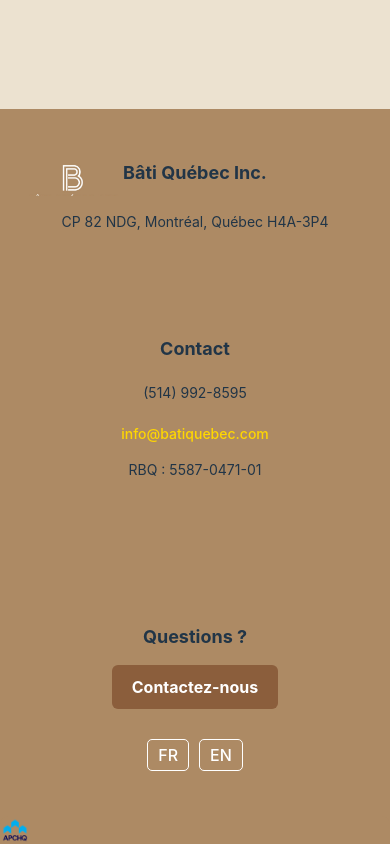
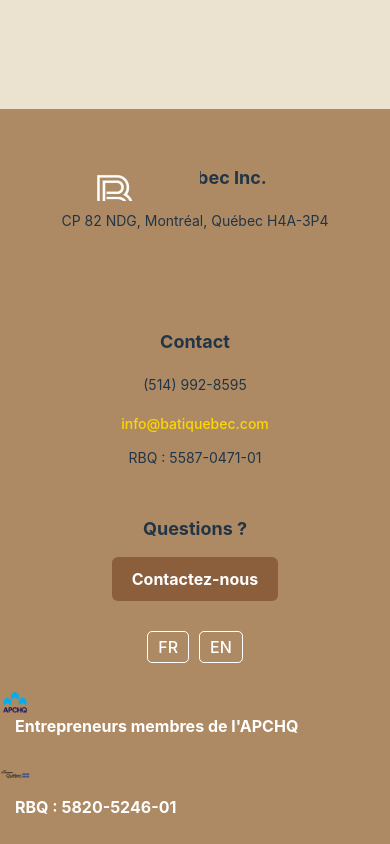
Before and after one commit to MyriamAssam/bati, a React (Vite) app: page / in a window 390 px wide. Shown: the part 2500-3344 px from the top of the page. Built offline with nearby package versions, Linux system fonts and the light colour scheme.

Commit message:
css telephone

```diff
--- a/src/App.css
+++ b/src/App.css
@@ -24,8 +24,8 @@ body {
     display: flex;
     flex-direction: column;
     align-items: center;
-    gap: 10px;
-    margin-top: 20px;
+    gap: 5px;
+    margin-top: 10px;
   }
 
   .certification-block {
@@ -770,31 +770,31 @@ header {
 
 @media (max-width: 768px) {
   .footer-container {
-    display: flex;
     flex-direction: column;
-    gap: 20px;
-    padding: 20px;
-    text-align: center;
+    align-items: center;
+    padding: 10px 20px;
+    gap: 10px;
   }
 
   .footer-section {
-    width: 100%;
-    display: flex;
-    flex-direction: column;
-    align-items: center;
+    margin-top: 15px !important;
+    padding: 0;
   }
 
-  .footer-section p,
-  .footer-section h3 {
-    text-align: center;
+  .footer-logo-img {
+    width: 90px;
+    margin-bottom: 5px;
   }
 
-  .footer-section img {
-    max-width: 100px;
-    height: auto;
-    margin-bottom: 10px;
+  .footer-title {
+    font-size: 17px;
+  }
+
+  .footer-section p {
+    margin: 4px 0;
   }
 }
+
 
 .info-box h3 {
   margin-top: 0;
@@ -864,24 +864,31 @@ header {
 
 @media (max-width: 768px) {
   .footer-section.entreprise {
-    margin-top: 10px;
+    margin-top: 0;
+    padding-top: 10px;
   }
 
   .footer-logo-text {
-    margin-bottom: 5px;
+    display: flex;
+    flex-direction: column;
+    align-items: center;
+    justify-content: center;
+    text-align: center;
+    gap: 5px;
   }
 
   .footer-logo-img {
-    width: 100px;
-    /* taille réduite sur mobile */
-    margin-bottom: 5px;
+    width: 110px;
+    height: auto;
+    margin-bottom: 0;
   }
 
   .footer-title {
+    font-size: 18px;
+    font-weight: bold;
     margin: 0;
-    font-size: 18px;
-    text-align: center;
   }
+
 }
 
 @media (max-width: 768px) {
```
